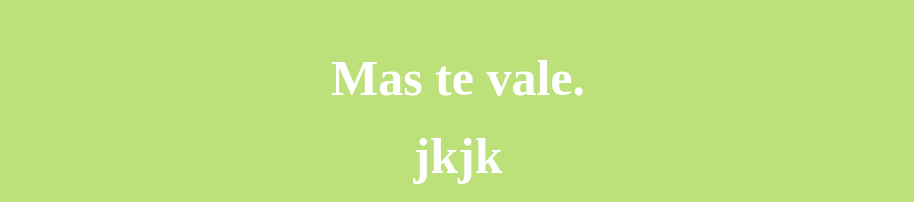
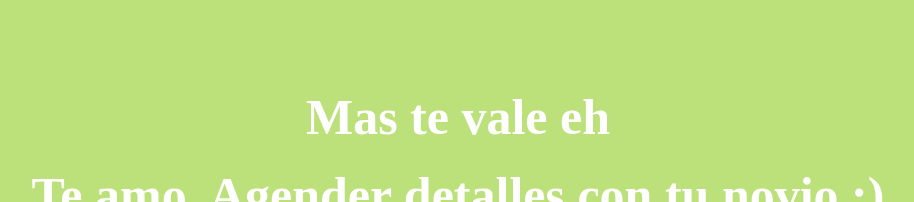
Before and after one commit to gabriel-ribera/sanvalentin-tamara, a plain HTML site: page yes.html in a window 1280 px wide. Shown: the part 112-314 px from the top of the page, without its empty margins (182-1096 px from the left). Drawn offline with Linux system fonts and the light colour scheme.

Commit message:
Update yes.html

```diff
--- a/yes.html
+++ b/yes.html
@@ -7,8 +7,7 @@
     <body>
         <div class="container">
             <div >
-                <h1 class = "header_text">Mas te vale.</h1>
-                <h2 class = "header_text">jkjk</h2>
+                <h1 class = "header_text">Mas te vale eh</h1>
                 <h1 class = "header_text">Te amo. Agender detalles con tu novio ;)</h1>
             </div>
             <div class="gif_container">
```
